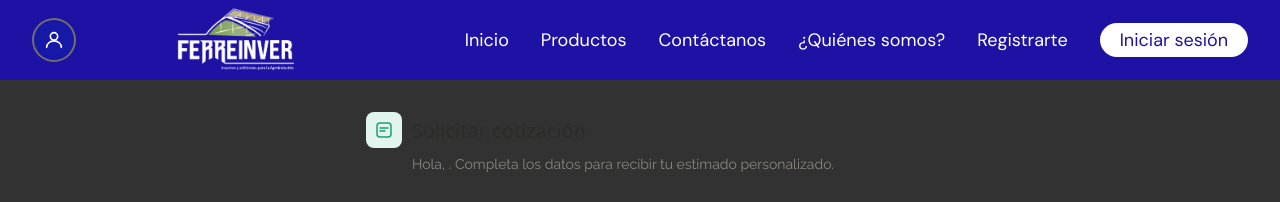
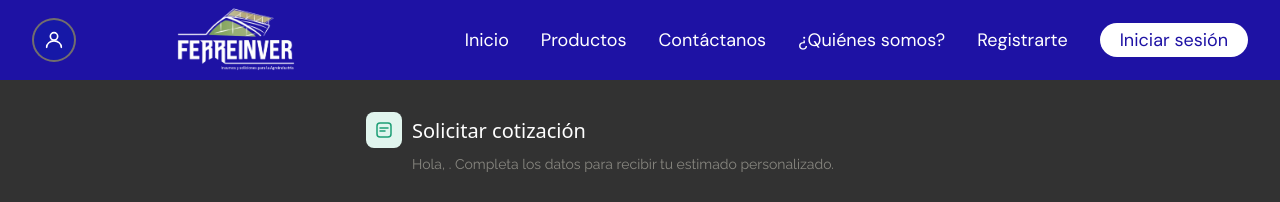
Before and after one commit to Yeiner456/FerreInver, a React (Vite) app in the folder cliente/: page /cotizacion in a window 1280 px wide. Shown: the top 202 px of the page. Built offline with nearby package versions, Linux system fonts and the light colour scheme; no server answers.

Commit message:
se agrego unos estilos y eliminaciones cosas inecesarias

```diff
--- a/cliente/src/styles/CotizacionesPublicas.css
+++ b/cliente/src/styles/CotizacionesPublicas.css
@@ -39,7 +39,7 @@
 .cotizacion-header__title {
     font-size: 20px;
     font-weight: 500;
-    color: #2C2C2A;
+    color: #FFF;
     margin: 0;
 }
 
```
Also changed, not shown: cliente/src/CotizacionesPublicas.jsx (+8 -8 lines).
